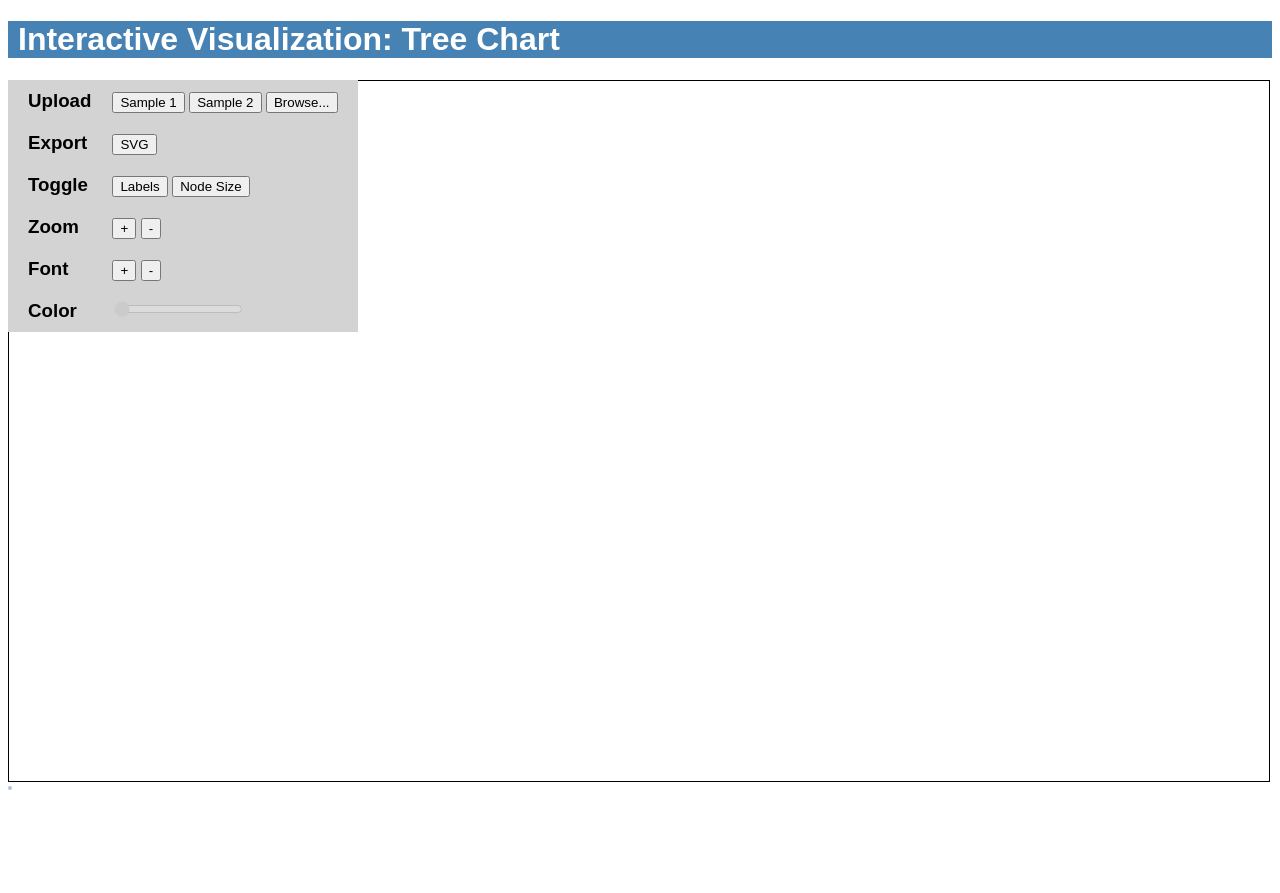
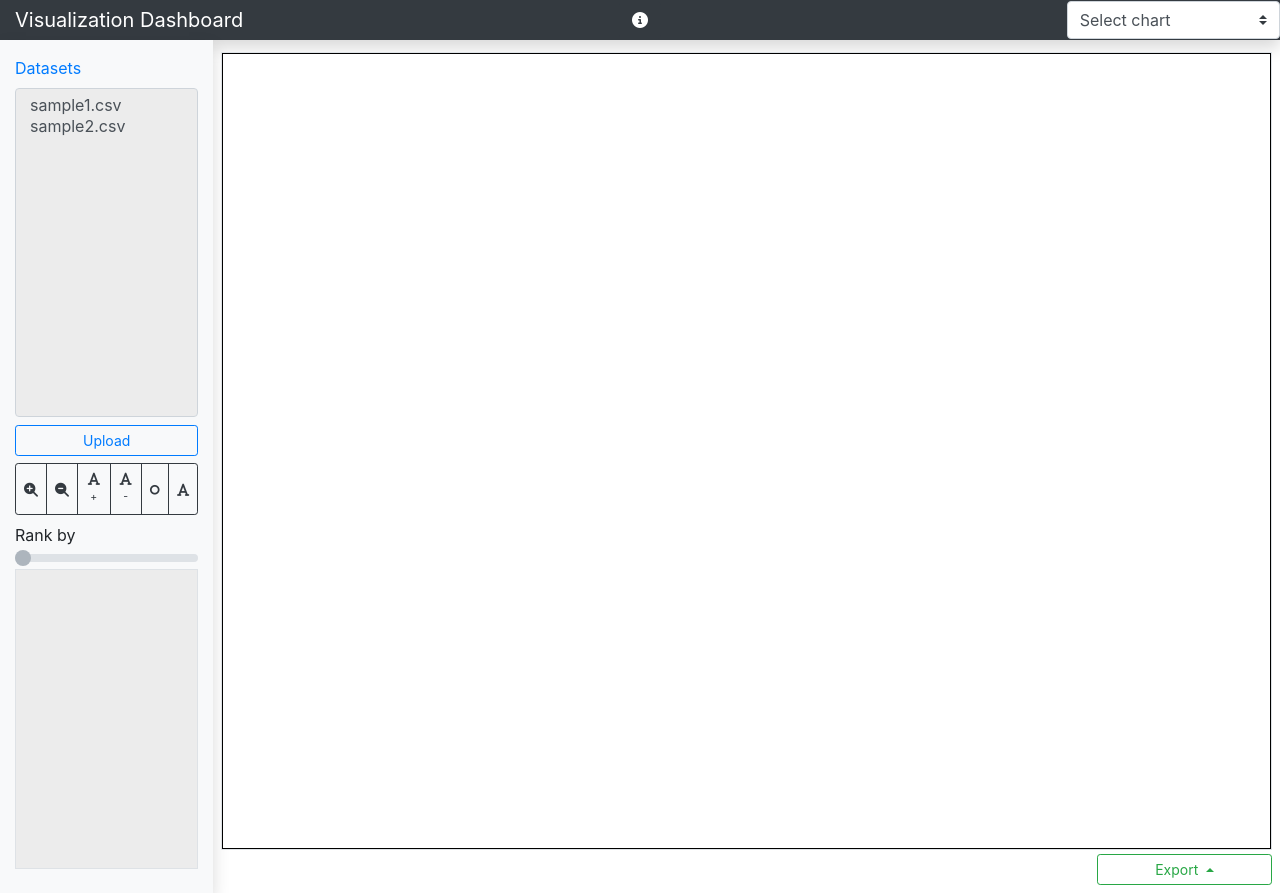
Before and after one commit to thomas-hai-li/d3-taxonomy-tree, a plain HTML site: page index.html in a window 1280 px wide. Before the commit the page ends 800 px from the top, so only its background shows below. Drawn offline with nearby package versions, Linux system fonts and the light colour scheme.

Commit message:
feat: revamp UI

```diff
--- a/css/main.css
+++ b/css/main.css
@@ -1,42 +1,21 @@
-body {
-    font-family: Arial, Helvetica, sans-serif;
+html, body {
+    height: 97%;
 }
 
-h1 {
-    text-indent: 10px;
-    color: white;
-    background-color: steelblue;
+.sidebar-item {
+    margin-bottom: 0.5em;
 }
 
-.main-view {
-    display: flex;
+#uploaded-files {
+    background-color: rgb(236, 236, 236);
 }
 
-/* TOOLBAR */
-
-#toolbar {
-    position: absolute;
-    background-color: lightgray;
+#mini-chart {
+    background-color: rgb(236, 236, 236);
+    height: 300px;
 }
 
-h3 {
-    margin: 10px 20px;
-    display: inline-flex;
-    width: 60px;
+svg {
+    width: 100%;
+    height: 100%;
 }
-
-.tool {
-    padding-right: 20px
-}
-
-.onView {
-    opacity: 0.5;
-
-    transition: all 0.3s;
-    -webkit-transition: all 0.3s;
-    -moz-transition: all 0.3s;
-}
-
-input[type=file]{
-    color:transparent;
-}
--- a/index.html
+++ b/index.html
@@ -4,57 +4,85 @@
     <meta charset="UTF-8">
     <meta name="viewport" content="width=device-width, initial-scale=1.0">
     <meta http-equiv="X-UA-Compatible" content="ie=edge">
-    <title>Tree Layout</title>
+    <title>Viz Dashboard</title>
+    <!-- 3rd Party -->
+    <link rel="stylesheet" href="https://stackpath.bootstrapcdn.com/bootstrap/4.3.1/css/bootstrap.min.css" integrity="sha384-ggOyR0iXCbMQv3Xipma34MD+dH/1fQ784/j6cY/iJTQUOhcWr7x9JvoRxT2MZw1T" crossorigin="anonymous">
+    <script src="https://kit.fontawesome.com/cacfa2197b.js"></script>
+    <!-- App -->
     <link rel="stylesheet" href="css/main.css">
     <link rel="stylesheet" href="css/view-tree.css">
     <link rel="stylesheet" href="css/d3-context-menu.css">
 </head>
+
 <body>
-<div class="container">
-    <h1>Interactive Visualization: Tree Chart</h1>
-    <div class="main-view">
-        <div id="toolbar">
-            <div class="tool">
-                <h3>Upload</h3>
-                <button id="load-sample-1">Sample 1</button>
-                <button id="load-sample-2">Sample 2</button>
-                <input type="file" id="file-upload" style="display: none;" />
-                <input type="button" value="Browse..." onclick="document.getElementById('file-upload').click();" />
+    <nav class="navbar navbar-dark bg-dark flex-md-nowrap p-0 shadow">
+        <a class="navbar-brand col-sm-3 col-md-2 mr-0" href="#">Visualization Dashboard</a>
+        <button class="btn btn-dark"><i class="fas fa-info-circle"></i></button>
+        <select class="col-sm-2 custom-select">
+            <option selected>Select chart</option>
+            <option value="1">Simple Tree</option>
+            <option value="2">Radial Tree</option>
+            <option value="3">Treemap</option>
+        </select>
+    </nav>
+    <div class="container-fluid h-100">
+        <div class="row h-100">
+            <div class="col-lg-2 bg-light shadow">
+                <div class="sidebar py-3 d-flex flex-column h-100">
+                    <div class="sidebar-item">
+                        <label for="files" class="text-primary">Datasets</label>
+                        <select id="uploaded-files" class="form-control" size="15">
+                            <option id="load-sample-1">sample1.csv</option>
+                            <option id="load-sample-2">sample2.csv</option>
+                        </select>
                     </div>
-            <div class="tool">
-                <h3>Export</h3>
-                <button id="convert-svg">SVG</button>
+                    <input type="file" id="file-upload" style="display: none;" multiple/>
+                    <button class="sidebar-item btn btn-sm btn-outline-primary btn-block" onclick="document.getElementById('file-upload').click();">Upload</button>
+                    <div id="toolbar" class="sidebar-item btn-group">
+                        <button class="btn btn-sm btn-outline-dark" id="zoom-in"><i class="fas fa-search-plus"></i></button>
+                        <button class="btn btn-sm btn-outline-dark" id="zoom-out"><i class="fas fa-search-minus"></i></button>
+                        <button class="btn btn-sm btn-outline-dark" id="font-up"><i class="fas fa-font"></i><sup>+</sup></button>
+                        <button class="btn btn-sm btn-outline-dark" id="font-down"><i class="fas fa-font"></i><sup>-</sup></button>
+                        <button class="btn btn-sm btn-outline-dark" id="toggle-node-circles"><i class="fas fa-genderless"></i></button>
+                        <button class="btn btn-sm btn-outline-dark" id="toggle-node-labels"><i class="fas fa-font"></i></button>
                     </div>
-            <div class="tool">
-                <h3>Toggle</h3>
-                <button id="toggle-node-labels">Labels</button>
-                <button id="toggle-node-circles">Node Size</button>
-            </div>
-            <div class="tool">
-                <h3>Zoom</h3>
-                <button id="zoom-in">+</button>
-                <button id="zoom-out">-</button>
-            </div>
-            <div class="tool">
-                <h3>Font</h3>
-                <button id="font-up">+</button>
-                <button id="font-down">-</button>
-            </div>
-            <div class="tool">
-                <h3>Color</h3>
-                <input type="range" id="color-slider" name="color-slider" value="2" min="2" max="8" step="1" disabled>
-                <label for="color-slider" id="color-rank"></label>
+                    <label for="color-slider" id="color-rank" class="my-0">Rank by</label>
+                    <input type="range" id="color-slider" class="custom-range" name="color-slider" value="2" min="2" max="8" step="1" disabled>
+                    <div id="mini-chart" class="sidebar-item mt-auto border">
+                        <svg></svg>
                     </div>
                 </div>
-        <div>
+            </div>
+            <div class="col-lg-10">
+                <div id="main-view" class="p-2 h-100 d-flex flex-column justify-content-between">
+                    <div class="row chart border flex-fill my-1">
                         <svg id="chart-display"></svg>
+                    </div>
+                    <div class="row">
+                        <div class="offset-sm-10 dropup btn-block">
+                            <button type="button" class="btn btn-sm btn-outline-success btn-block dropdown-toggle" data-toggle="dropdown">
+                                Export
+                            </button>
+                            <div class="dropdown-menu">
+                                <a href="" class="dropdown-item">PNG</a>
+                                <a href="" id="convert-svg" class="dropdown-item">SVG</a>
+                            </div>
+                        </div>
+                    </div>
+                </div>
             </div>
         </div>
     </div>
     <div class="tooltip"></div>
-</body>
+
+    <!-- BS4 -->
+    <script src="https://code.jquery.com/jquery-3.3.1.slim.min.js" integrity="sha384-q8i/X+965DzO0rT7abK41JStQIAqVgRVzpbzo5smXKp4YfRvH+8abtTE1Pi6jizo" crossorigin="anonymous"></script>
+    <script src="https://cdnjs.cloudflare.com/ajax/libs/popper.js/1.14.7/umd/popper.min.js" integrity="sha384-UO2eT0CpHqdSJQ6hJty5KVphtPhzWj9WO1clHTMGa3JDZwrnQq4sF86dIHNDz0W1" crossorigin="anonymous"></script>
+    <script src="https://stackpath.bootstrapcdn.com/bootstrap/4.3.1/js/bootstrap.min.js" integrity="sha384-JjSmVgyd0p3pXB1rRibZUAYoIIy6OrQ6VrjIEaFf/nJGzIxFDsf4x0xIM+B07jRM" crossorigin="anonymous"></script>
+    <!-- D3 App -->
     <script src="js/d3.js"></script>
     <script type="text/javascript" src="js/d3-context-menu.js"></script>
     <script type="text/javascript" src="js/view-tree.js"></script>
     <script type="text/javascript" src="js/main.js"></script>
+</body>
 </html>
--- a/js/main.js
+++ b/js/main.js
@@ -1,6 +1,6 @@
 let model = {
     dim: {
-        width: window.innerWidth - 20,
+        width: window.innerWidth - 150,
         height: window.innerHeight - 100
     },
     hierarchical: {
@@ -87,15 +87,12 @@ let ctrlMain = {
 
 let ctrlToolbar = {
     init: function() {
-        d3.select("#toolbar")
-            .attr("class", "onView");
-
         // Export buttons
         d3.select("#convert-svg").on("click", () => {
             if (!viewTreeChart.ng) {
                 alert("No chart to export!")
             } else {
-                const svgData = document.querySelector("svg").outerHTML,
+                const svgData = document.querySelector("#chart-display").outerHTML,
                     svgBlob = new Blob([svgData], {type:"image/svg+xml;charset=utf-8"}),
                     svgUrl = URL.createObjectURL(svgBlob),
                     downloadLink = document.createElement("a");
--- a/js/view-tree.js
+++ b/js/view-tree.js
@@ -36,7 +36,8 @@ let viewTreeChart = {
                     + " " + (d.y + d.parent.y) / 2 + "," + d.parent.x
                     + " " + d.parent.y + "," + d.parent.x;
             })
-            .attr("stroke-opacity", 0.4);
+            .attr("stroke-opacity", 0.4)
+            .attr("to")
 
         link.exit().remove();
 
```
Lines whose indentation alone changed are shown as unchanged.
